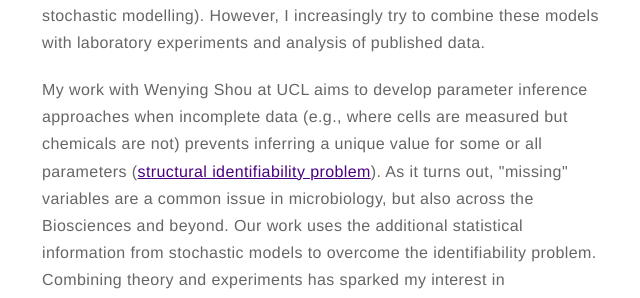
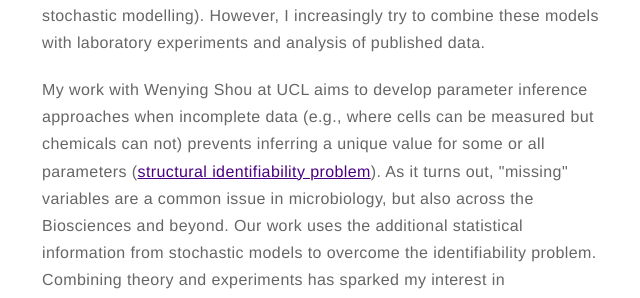
Before and after one commit to romanzapien/romanzapien.github.io, a Jekyll site: the page built from about.md, in a window 1280 px wide and 900 px high, scrolled down 359 px. Shown: the part 152-450 px from the top of the window, without its empty margins (318-958 px from the left). Built offline with Jekyll 4.4.1, drawn with Linux system fonts in a browser that asks for light colours.

Commit message:
Update about.md

```diff
--- a/about.md
+++ b/about.md
@@ -6,7 +6,7 @@ layout: page
 
 <p>Hi there! My name is Román. I am a Marie Skłodowska-Curie Actions & UKRI Postdoctoral Fellow at <a href="https://www.ucl.ac.uk/biosciences/gee/ucl-centre-lifes-origins-and-evolution">University College London</a>. I am interested in the <b>ecology and evolution</b> of <b>microbial communities</b>. My work has primarily relied on <b>mathematical modelling</b> of <b>dynamical systems</b> (especially <b>stochastic modelling</b>). However, I increasingly try to combine these models with laboratory experiments and analysis of published data.</p>
 
-<p>My work with Wenying Shou at UCL aims to develop <b>parameter inference</b> approaches when incomplete data (e.g., where cells are measured but chemicals are not) prevents inferring a unique value for some or all parameters (<a href="https://en.wikipedia.org/wiki/Structural_identifiability">structural identifiability problem</a>). As it turns out, "missing" variables are a common issue in microbiology, but also across the Biosciences and beyond. Our work uses the additional statistical information from stochastic models to overcome the identifiability problem. Combining theory and experiments has sparked my interest in <b>experimental design</b> and <b>model discovery</b> towards a more quantitative microbiology, where models are parametrised reliably and unknown eco-evolutionary drivers are discovered.</p>
+<p>My work with Wenying Shou at UCL aims to develop <b>parameter inference</b> approaches when incomplete data (e.g., where cells can be measured but chemicals can not) prevents inferring a unique value for some or all parameters (<a href="https://en.wikipedia.org/wiki/Structural_identifiability">structural identifiability problem</a>). As it turns out, "missing" variables are a common issue in microbiology, but also across the Biosciences and beyond. Our work uses the additional statistical information from stochastic models to overcome the identifiability problem. Combining theory and experiments has sparked my interest in <b>experimental design</b> and <b>model discovery</b> towards a more quantitative microbiology, where models are parametrised reliably and unknown eco-evolutionary drivers are discovered.</p>
 
 <p>Before joining UCL, I was a PostDoc at the <a href="https://www.evolbio.mpg.de">Max Planck Institute for Evolutionary Biology</a> (Plön, Germany), where I also completed my PhD and learned about stochastic modelling. I worked with Arne Traulsen in the Theoretical Biology department in close collaboration with the <a href="https://www.metaorganism-research.com">CRC1182: Origin and Function of Metaorganisms</a> to model diverse ecological processes operating on <b>microbiomes</b> (<a href="https://doi.org/10.1098/rsif.2021.0717">selection vs. neutrality</a>, <a href="https://doi.org/10.1371/journal.pcbi.1008392">host reproduction</a>, and <a href="https://doi.org/10.1186/s12862-022-02029-2">microbiome inheritance</a>) across the tree of life and to <a href="https://doi.org/10.1371/journal.pbio.3002913">infer microbial interactions from microbiome data</a>.</p>
 
```
